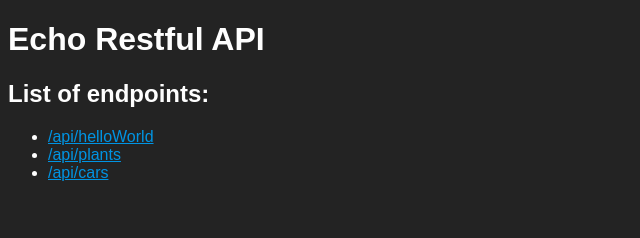
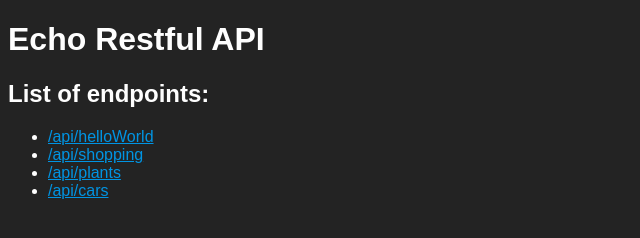
Before and after one commit to AnarchyEcho/Echo-RESTful, a website: page client/index.html in a window 1280 px wide. Shown: the whole page, without its empty margins (0-640 px from the left). Drawn offline with Linux system fonts and the light colour scheme.

Commit message:
Added link to shopping json

```diff
--- a/client/index.html
+++ b/client/index.html
@@ -11,6 +11,7 @@
   <h2>List of endpoints:</h2>
   <ul>
     <li><a href="./api/helloWorld" style="color: #0094e3;">/api/helloWorld</a></li>
+    <li><a href="./api/shopping" style="color: #0094e3;">/api/shopping</a></li>
     <li><a href="./api/plants" style="color: #0094e3;">/api/plants</a></li>
     <li><a href="./api/cars" style="color: #0094e3;">/api/cars</a></li>
   </ul>
```
